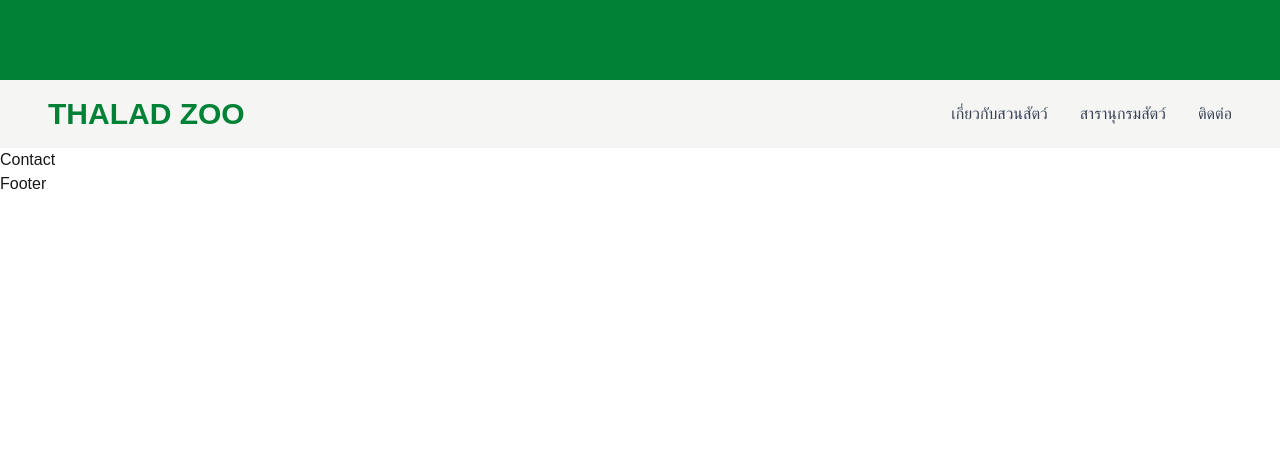
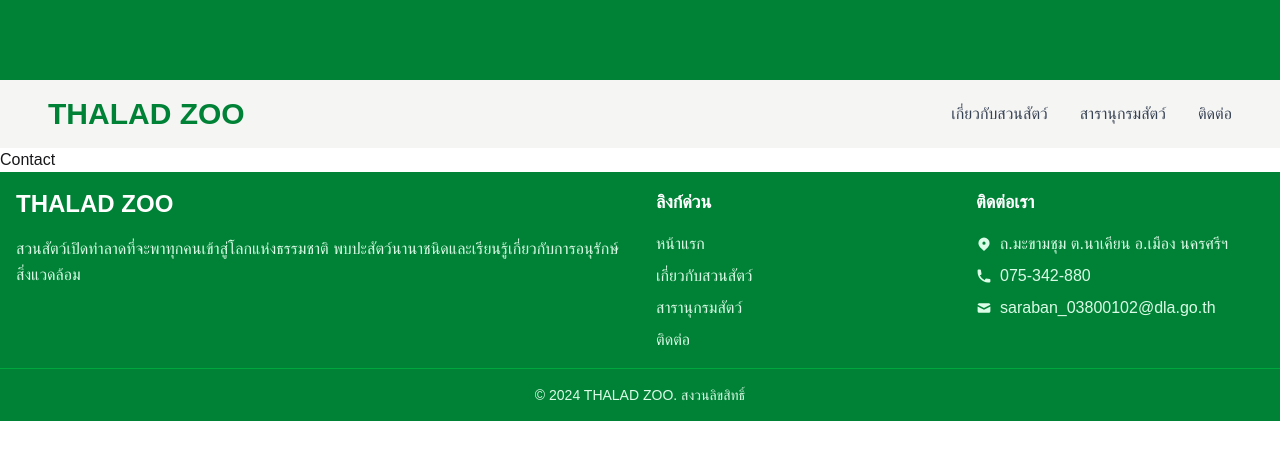
Before and after one commit to natchanon-kh/thalad-zoo, a React (Vite) app: page /contact in a window 1280 px wide. Shown: the top 460 px of the page. Built offline with nearby package versions, Linux system fonts and the light colour scheme; a web font is replaced by a local one.

Commit message:
feat: add layout on footer

```diff
--- a/src/components/Footer.tsx
+++ b/src/components/Footer.tsx
@@ -1,7 +1,130 @@
-export default function Footer() {
+import React from "react";
+import { Link } from "react-router-dom";
+
+const Footer: React.FC = () => {
   return (
-    <div>
-      <div>Footer</div>
-    </div>
+    <footer className="bg-green-700 text-white">
+      {/* Main Footer Content */}
+      <div className="max-w-7xl mx-auto px-6 md:px-4 py-4">
+        <div className="grid md:grid-cols-4 gap-8">
+          {/* Zoo Info */}
+          <div className="md:col-span-2">
+            <h3 className="text-2xl font-bold mb-4">THALAD ZOO</h3>
+            <p className="text-green-100 mb-4 leading-relaxed">
+              สวนสัตว์เปิดท่าลาดที่จะพาทุกคนเข้าสู่โลกแห่งธรรมชาติ
+              พบปะสัตว์นานาชนิดและเรียนรู้เกี่ยวกับการอนุรักษ์สิ่งแวดล้อม
+            </p>
+          </div>
+
+          {/* Quick Links */}
+          <div>
+            <h4 className="text-lg font-semibold mb-4">ลิงก์ด่วน</h4>
+            <ul className="space-y-2">
+              <li>
+                <Link
+                  to="/"
+                  className="text-green-100 hover:text-white transition-colors"
+                >
+                  หน้าแรก
+                </Link>
+              </li>
+              <li>
+                <Link
+                  to="/about"
+                  className="text-green-100 hover:text-white transition-colors"
+                >
+                  เกี่ยวกับสวนสัตว์
+                </Link>
+              </li>
+              <li>
+                <Link
+                  to="/animals"
+                  className="text-green-100 hover:text-white transition-colors"
+                >
+                  สารานุกรมสัตว์
+                </Link>
+              </li>
+              <li>
+                <Link
+                  to="/contact"
+                  className="text-green-100 hover:text-white transition-colors"
+                >
+                  ติดต่อ
+                </Link>
+              </li>
+            </ul>
+          </div>
+
+          {/* Contact Info */}
+          <div>
+            <h4 className="text-lg font-semibold mb-4">ติดต่อเรา</h4>
+            <div className="space-y-2 text-green-100">
+              <p className="flex items-center">
+                <svg
+                  className="w-4 h-4 mr-2"
+                  fill="currentColor"
+                  viewBox="0 0 20 20"
+                >
+                  <path
+                    fillRule="evenodd"
+                    d="M5.05 4.05a7 7 0 119.9 9.9L10 18.9l-4.95-4.95a7 7 0 010-9.9zM10 11a2 2 0 100-4 2 2 0 000 4z"
+                    clipRule="evenodd"
+                  />
+                </svg>
+                ถ.มะขามชุม ต.นาเคียน อ.เมือง นครศรีฯ
+              </p>
+              <p className="flex items-center">
+                <svg
+                  className="w-4 h-4 mr-2"
+                  fill="currentColor"
+                  viewBox="0 0 20 20"
+                >
+                  <path d="M2 3a1 1 0 011-1h2.153a1 1 0 01.986.836l.74 4.435a1 1 0 01-.54 1.06l-1.548.773a11.037 11.037 0 006.105 6.105l.774-1.548a1 1 0 011.059-.54l4.435.74a1 1 0 01.836.986V17a1 1 0 01-1 1h-2C7.82 18 2 12.18 2 5V3z" />
+                </svg>
+                075-342-880
+              </p>
+              <p className="flex items-center">
+                <svg
+                  className="w-4 h-4 mr-2"
+                  fill="currentColor"
+                  viewBox="0 0 20 20"
+                >
+                  <path d="M2.003 5.884L10 9.882l7.997-3.998A2 2 0 0016 4H4a2 2 0 00-1.997 1.884z" />
+                  <path d="M18 8.118l-8 4-8-4V14a2 2 0 002 2h12a2 2 0 002-2V8.118z" />
+                </svg>
+                saraban_03800102@dla.go.th
+              </p>
+            </div>
+          </div>
+        </div>
+      </div>
+
+      {/* Bottom Bar */}
+      <div className="border-t border-green-600">
+        <div className="max-w-7xl mx-auto px-6 md:px-12 py-4">
+          <div className="flex flex-col md:flex-row justify-center items-center">
+            <p className="text-green-100 text-sm">
+              © 2024 THALAD ZOO. สงวนลิขสิทธิ์
+            </p>
+            {/* <div className="flex space-x-4 mt-2 md:mt-0">
+              <a
+                href="#"
+                className="text-green-100 hover:text-white transition-colors text-sm"
+              >
+                นโยบายความเป็นส่วนตัว
+              </a>
+              <a
+                href="#"
+                className="text-green-100 hover:text-white transition-colors text-sm"
+              >
+                เงื่อนไขการใช้งาน
+              </a>
+            </div> */}
+          </div>
+        </div>
+      </div>
+    </footer>
   );
-}
+};
+
+export default Footer;
```
